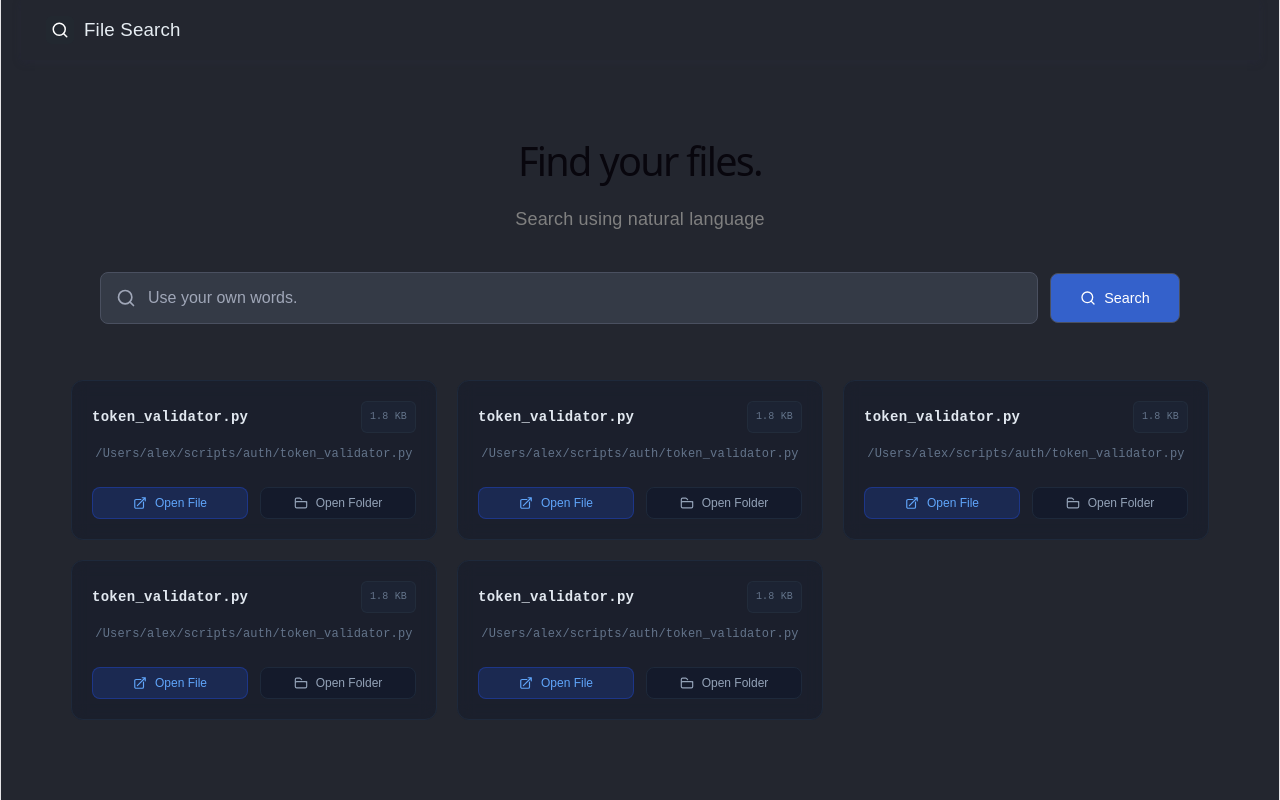
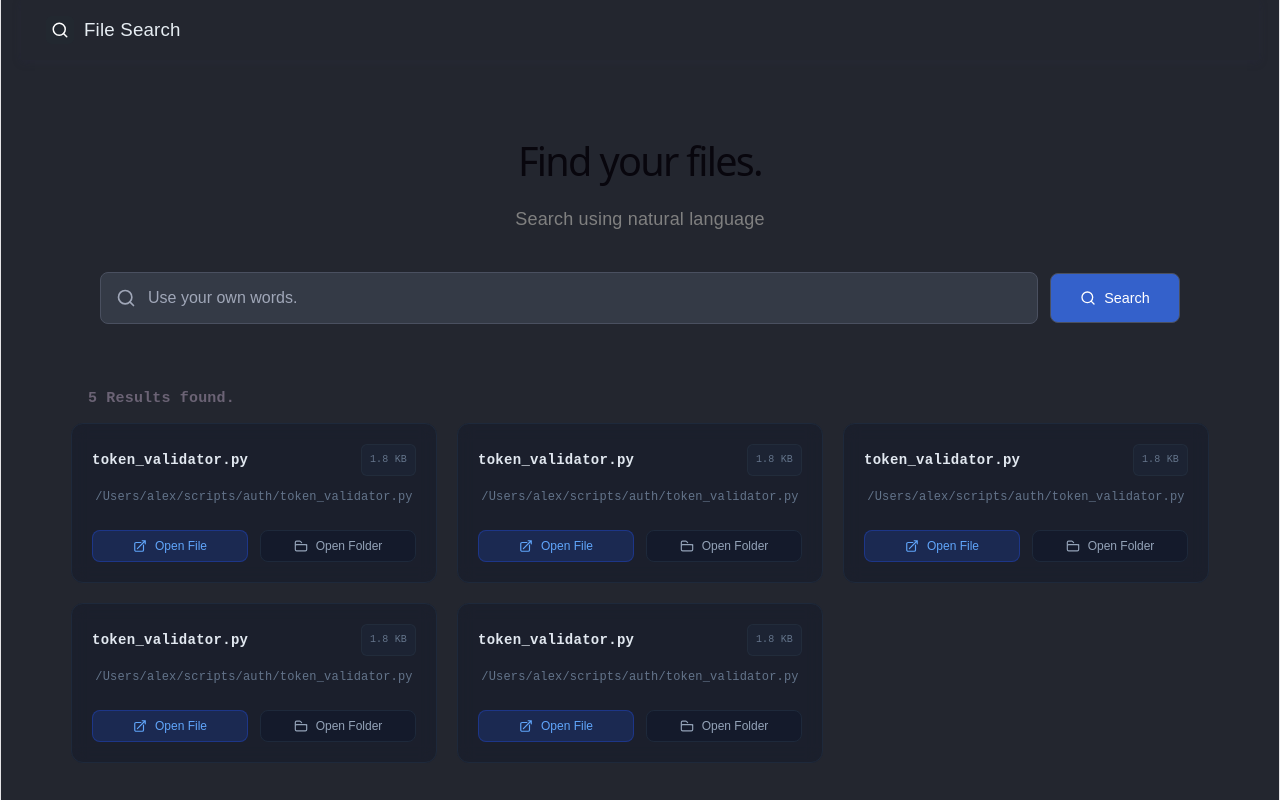
Before and after one commit to kichu3000/AI-Driven-Desktop-File-Search, a React (Vite) app: page / in a window 1280 px wide. Shown: the top 800 px of the page. Built offline with nearby package versions, Linux system fonts and the light colour scheme.

Commit message:
first verion of ui complete

```diff
--- a/electron/main.js
+++ b/electron/main.js
@@ -2,7 +2,7 @@ import {app, BrowserWindow } from "electron";
 
 function createWindow() {
     const win = new BrowserWindow({
-    width: 1150,
+    width: 1250,
     height: 700,
     minWidth: 1200,
     minHeight: 600
--- a/src/App.jsx
+++ b/src/App.jsx
@@ -9,7 +9,6 @@ function App(){
             <TitleBar />
             <SearchPage />
             <Result />
-            <NoInternet/>
         </div>
     )
 }
--- a/src/components/Result.css
+++ b/src/components/Result.css
@@ -12,3 +12,20 @@
     grid-template-columns: repeat(auto-fill, minmax(310px, 1fr));
     gap: 20px;
 }
+.results-header {
+    margin-bottom: 5px;
+}
+
+.results-header p {
+    margin-left: 5px;
+
+    font-family: monospace;
+    font-size: 15px;
+    font-weight: 600;
+
+
+    width: fit-content;
+
+    padding: 6px 12px;
+
+}
--- a/src/components/Result.jsx
+++ b/src/components/Result.jsx
@@ -1,5 +1,6 @@
 import ResultCard from "./Resultcard"
 import "./Result.css"
+import NoInternet from "./Nointernet";
 
 function Result(){
 
@@ -7,6 +8,7 @@ function Result(){
     return (
     <div className="results-container">
         <div className="results-header">
+            <p>5 Results found.</p>
         </div>
 
         <div className="results-list">
@@ -16,6 +18,7 @@ function Result(){
             <ResultCard />
             <ResultCard />
         </div>
+        <NoInternet/>
     </div>
     );
 }
```
